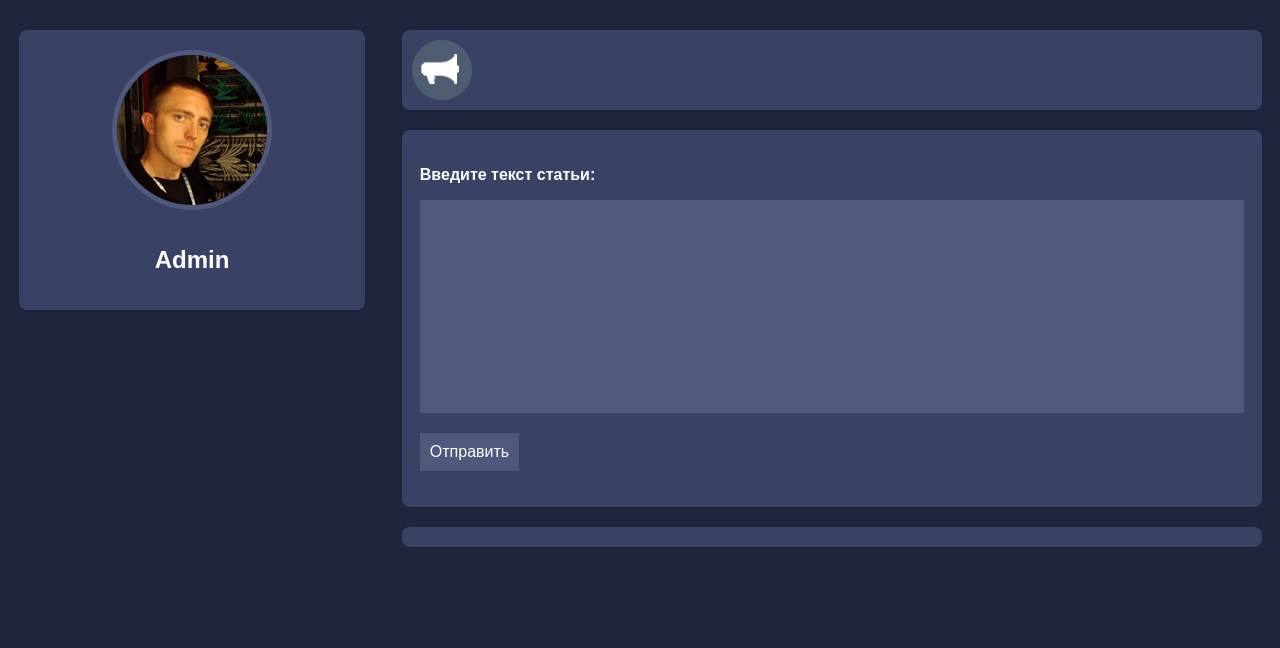
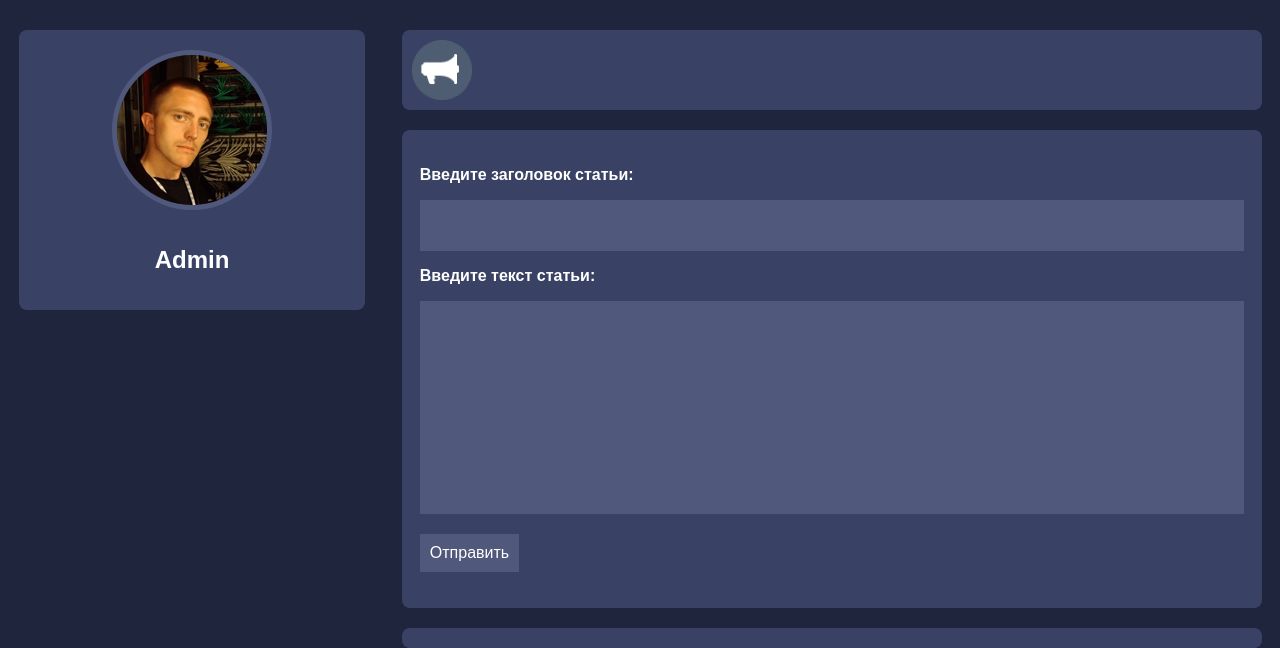
Before and after one commit to Smitevils/MyBlog, a PHP site: page /admin.php in a window 1280 px wide. Shown: the top 648 px of the page. Run offline with PHP 8.4, Linux system fonts and the light colour scheme; the visitor is signed in with stand-in values (Sample User, id 1); data that the repository does not hold is empty.

Commit message:
Добавил вывод в посте заголовка

```diff
--- a/admin.php
+++ b/admin.php
@@ -40,6 +40,8 @@
 		</div>
 		<div class="add_news_block">
 			<form action="php_scripts/admin/add_news.php" method="post">
+				<p><b>Введите заголовок статьи:</b></p>
+				<p><input class="title" type="text" name="title"></p>
 				<p><b>Введите текст статьи:</b></p>
 				<p><textarea class="add_post_text" rows="10" cols="45" name="text"></textarea></p>
 				<p><input class="submit" type="submit" value="Отправить"></p>
--- a/php_scripts/admin/add_news.php
+++ b/php_scripts/admin/add_news.php
@@ -11,12 +11,15 @@
 	//Вносим в переменную текст из глобального массива $_POST
 	$news = $_POST['text'];
 
+	//Вносим в переменную текст из глобального массива $_POST
+	$title = $_POST['title'];
+
 	// Вычисляем дату
 	$date = date( "d.m.y" );
 
 	if ($news != "") {
 		//mysql_query(" INSERT INTO `blog` (`text`) VALUES ('$news') ",$link); // рабочий
-		mysql_query(" INSERT INTO `blog`(`text`, `date`) VALUES ('$news','$date') ",$link);
+		mysql_query(" INSERT INTO `blog`(`title`, `text`, `date`) VALUES ('$title','$news','$date') ",$link);
 		//mysql_query(" INSERT INTO `blog` (`date`) VALUES ('$date') ",$link);
 		//echo "Новость добавлена!";
 		//echo 'news=' . $news;
--- a/php_scripts/blog/add_posts.php
+++ b/php_scripts/blog/add_posts.php
@@ -3,6 +3,7 @@
 	while($row = mysql_fetch_assoc($res)) { //Присваиваем новые значение массиву столько раз сколько строк в таблице
 		//echo "<div style=\"text-align: center;\">". $row['id'] . "</div>"; //Выводит поле id из таблицы
 		echo "<div class=\"post_block\">";
+			echo "<div class=\"title_block\">" . $row['title'] . "</div>";
 		echo $row['text'];
 			echo "<div class=\"date_block\">" . $row['date'] . "</div>";
 		echo "</div><br>";
--- a/styles/admin_panel.css
+++ b/styles/admin_panel.css
@@ -24,6 +24,16 @@
 	color: #fff;
 }
 
+input.title {
+	resize: none;
+	width: 96%;
+	padding: 2%;
+	outline: none;
+	background-color: #50597B;
+	color: #fff;
+	border: none;
+}
+
 input.submit {
 	background-color: #50597B;
 	color: #fff;
--- a/styles/style.css
+++ b/styles/style.css
@@ -167,6 +167,9 @@
 /* Блок для вывода даты создания поста */
 .date_block {text-align: right; margin-top: 20px;}
 
+/* Блок для вывода заголовка поста */
+.title_block {text-align: left; margin-top: 20px; margin-bottom: 20px; font-size: 26px; text-decoration: underline;}
+
 /* Медиа запросы */
 @media screen and (max-width:580px) {
 	.avatar {width: 90px;height: 90px;}
```
